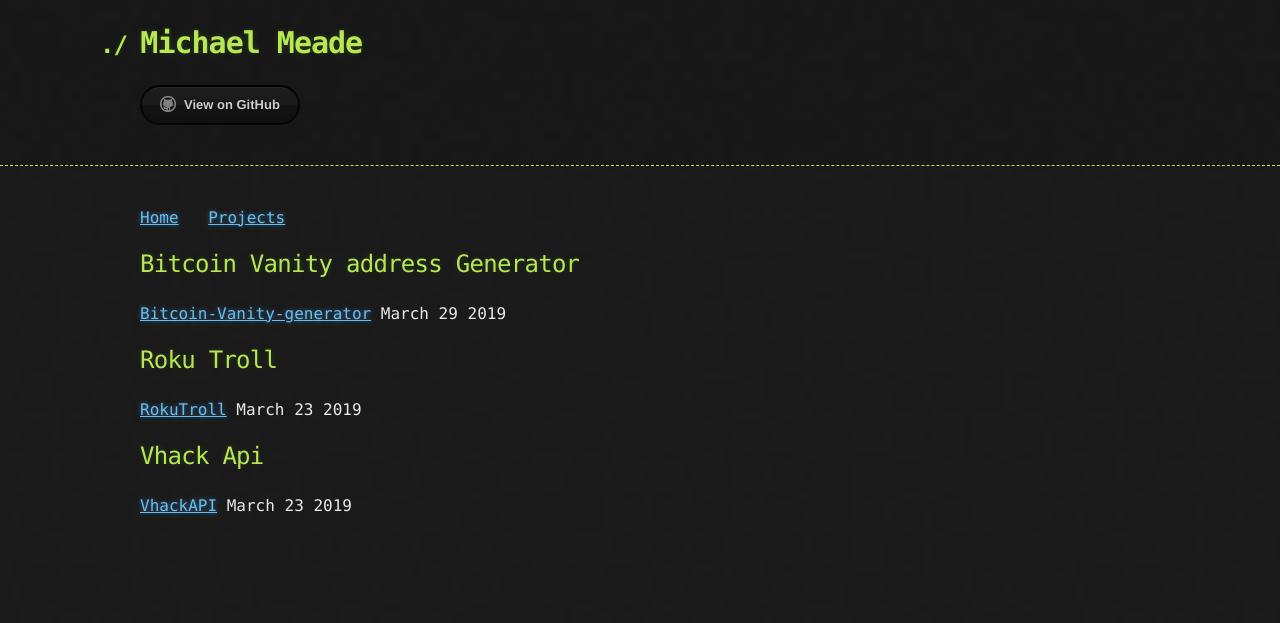
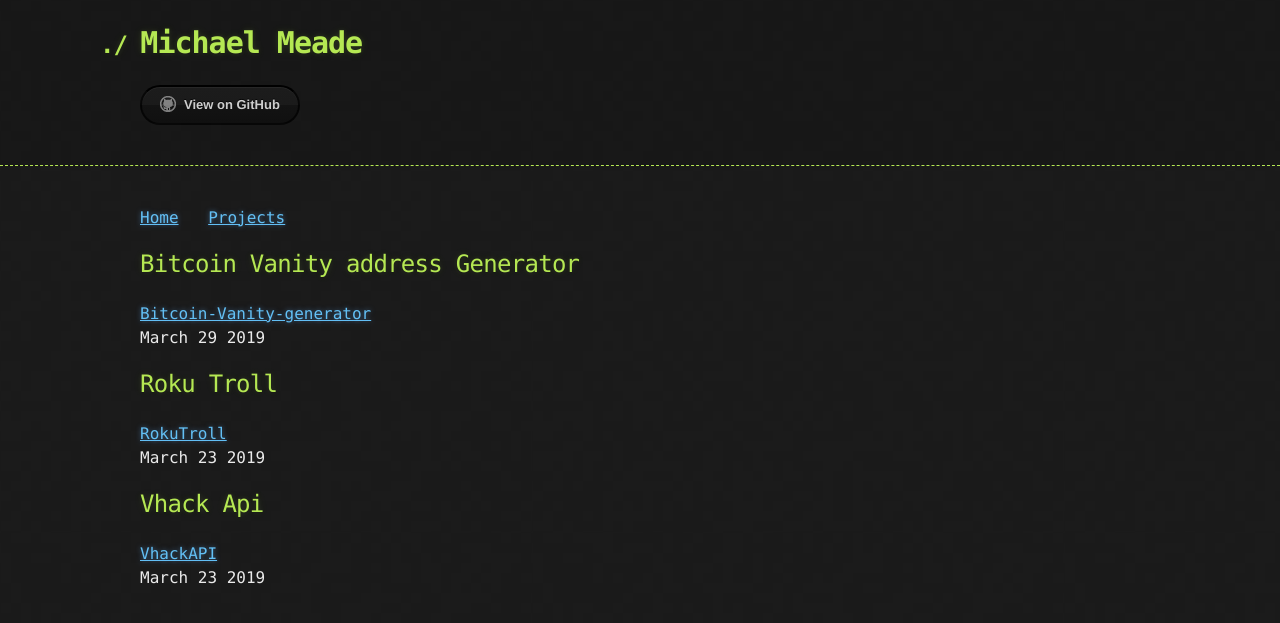
Before and after one commit to Michael-Meade/MinerFind, a Jekyll site: the page built from Projects.md, in a window 1280 px wide. Shown: the top 623 px of the page. Built offline with Jekyll 4.4.1, drawn with Linux system fonts in a browser that asks for light colours; our own code applies the rules of GitHub Pages for plain Markdown files; the repository's description, which GitHub fills in, is left out.

```diff
--- a/Projects.md
+++ b/Projects.md
@@ -1,11 +1,11 @@
 <a href="https://michael-meade.github.io/" style='margin-right:20px'>Home</a>
 <a href="https://michael-meade.github.io/Projects" style='margin-right:20px'>Projects</a>
 ## Bitcoin Vanity address Generator
-[Bitcoin-Vanity-generator](./Projects/BitcoinVanityGenerator.md)
-March 29 2019
+[Bitcoin-Vanity-generator](./Projects/BitcoinVanityGenerator.md)<br>
+March 29 2019<br>
 ## Roku Troll
-[RokuTroll](./Projects/RokuTroll.md)
-March 23 2019
+[RokuTroll](./Projects/RokuTroll.md)<br>
+March 23 2019<br>
 ## Vhack Api
-[VhackAPI](./Projects/VhackApi.md)
+[VhackAPI](./Projects/VhackApi.md)<br>
 March 23 2019<br>
```
